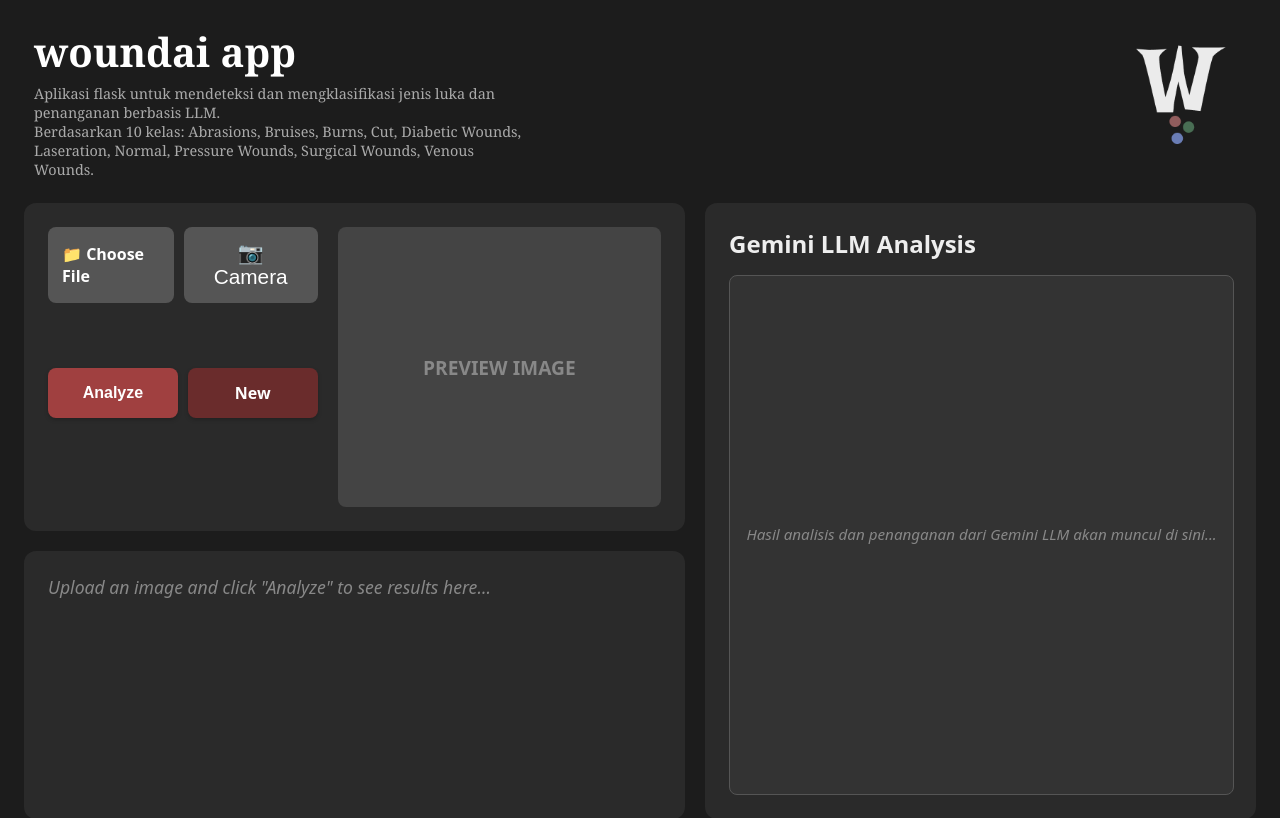
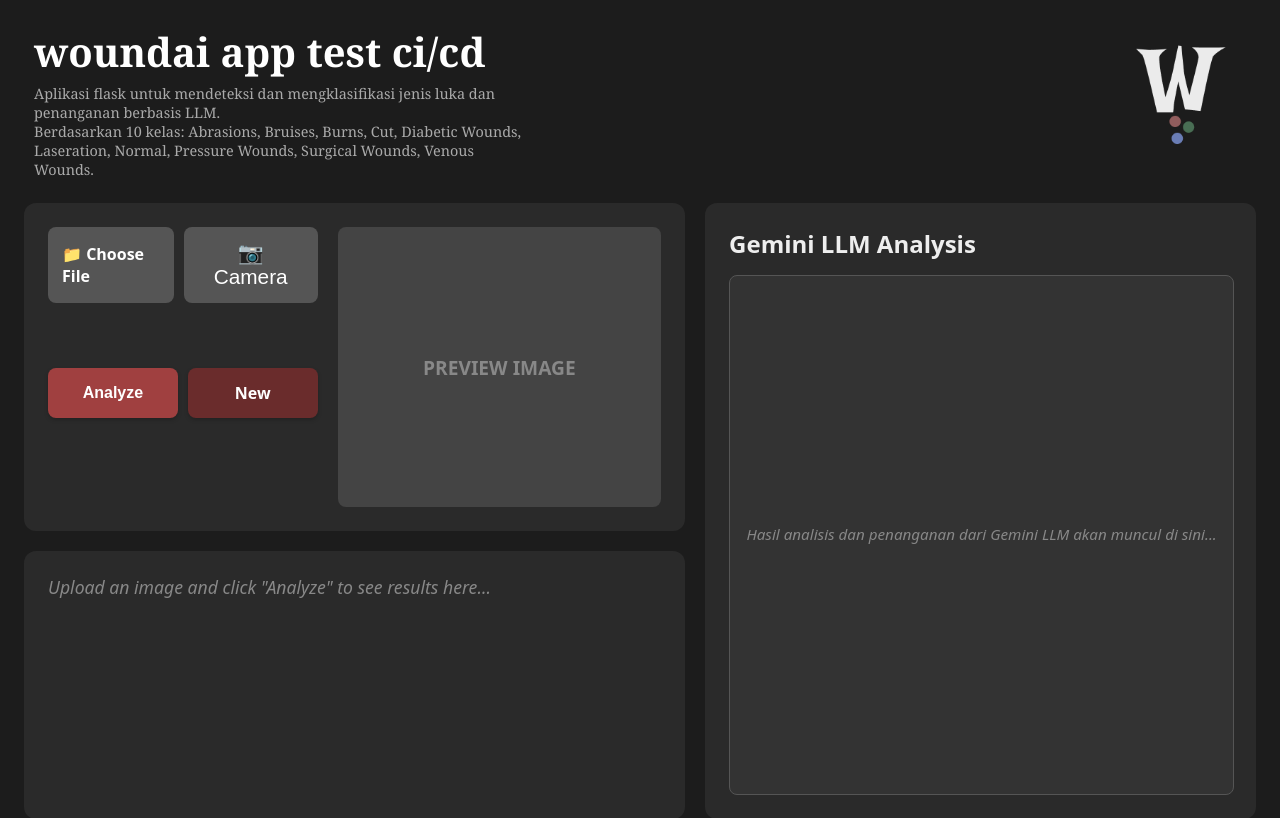
Before and after one commit to angelikaMn/woundai, a Flask app: page / in a window 1280 px wide. Shown: the top 818 px of the page. Run offline with Flask 3, Linux system fonts and the light colour scheme; parts of the project's set-up code (start-up, migrations or seed data) failed here and were passed over.

```diff
--- a/templates/index.html
+++ b/templates/index.html
@@ -32,7 +32,7 @@
 
   <div class="header">
     <div class="header-text">
-      <h2>woundai app</h2>
+      <h2>woundai app test ci/cd</h2>
       <p class="subtitle">
         Aplikasi flask untuk mendeteksi dan mengklasifikasi jenis luka dan penanganan berbasis LLM.
         <br>
```
